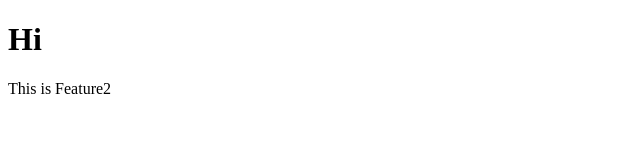
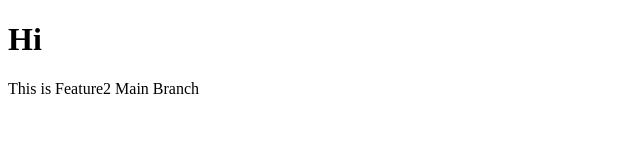
Before and after one commit to sunil-peddu/Another, a plain HTML site: page index.html in a window 1280 px wide. Shown: the whole page, without its empty margins (0-640 px from the left). Drawn offline with Linux system fonts and the light colour scheme.

Commit message:
Main branch

```diff
--- a/index.html
+++ b/index.html
@@ -7,6 +7,6 @@
 </head>
 <body>
     <h1>Hi</h1>
-    <p>This is Feature2</p>
+    <p>This is Feature2 Main Branch</p>
 </body>
 </html>
```
